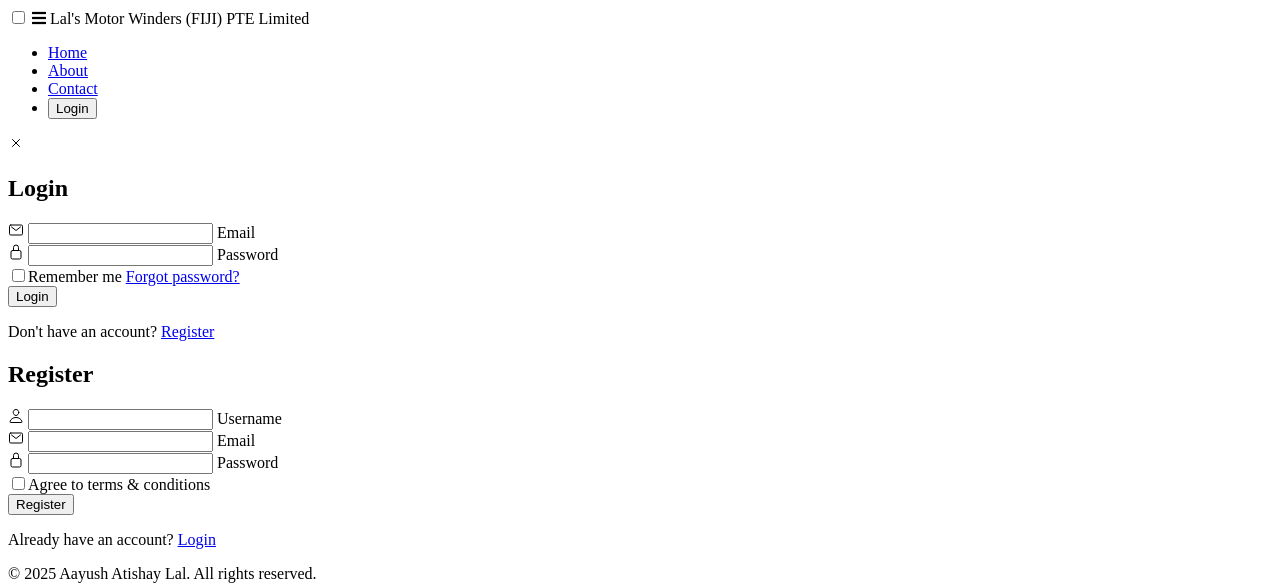
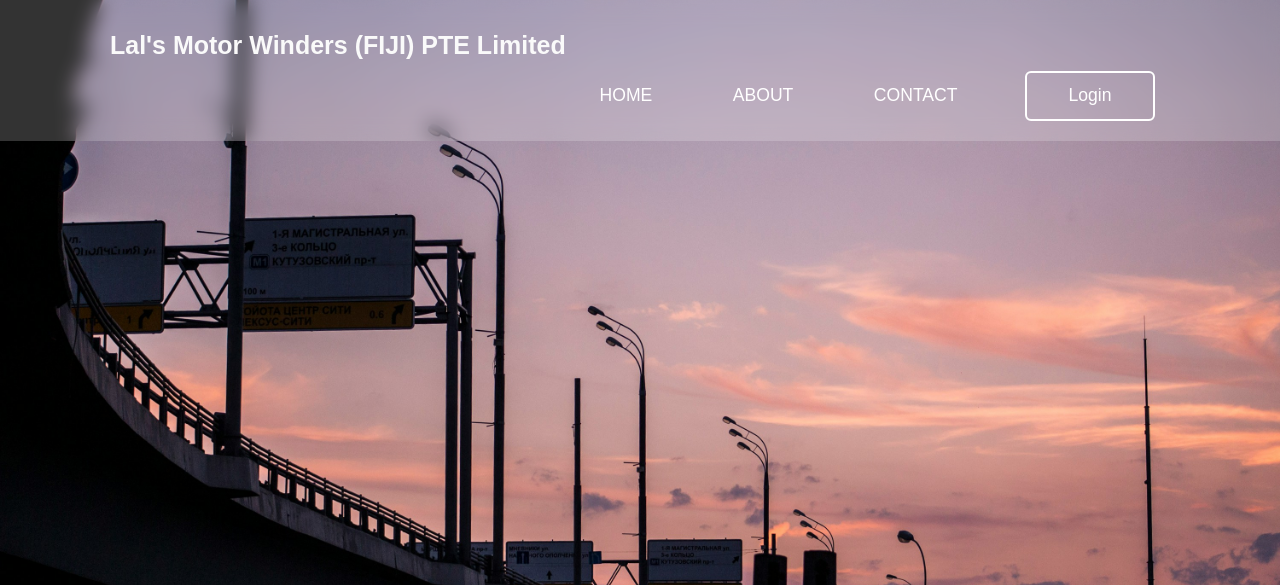
Before and after one commit to Yushfj/LalsMotorWinders, a website: page index.html in a window 1280 px wide. Shown: the top 585 px of the page. Drawn offline with nearby package versions, Linux system fonts and the light colour scheme; a web font is replaced by a local one.

Commit message:
1Update styles.css

```diff
--- a/styles.css
+++ b/styles.css
@@ -1,4 +1,211 @@
-/* Forgot Password Form */
+* {
+    padding: 0;
+    margin: 0;
+    box-sizing: border-box;
+    font-family: 'Poppins', sans-serif;
+}
+
+body {
+    display: flex;
+    justify-content: center;
+    align-items: center;
+    min-height: 100vh;
+    background-image: url('4.jpg');
+    background-size: cover;
+    background-position: center;
+}
+
+header {
+    background-color: #05190A;
+    position: fixed;
+    top: 0;
+    left: 0;
+    width: 100%;
+    padding: 20px 100px;
+    background-color: rgba(255, 255, 255, 0.2);
+    backdrop-filter: blur(10px);
+    display: flex;
+    justify-content: space-between;
+    align-items: center;
+    z-index: 99;
+}
+
+header .navigation ul li a {
+    position: relative;
+    font-size: 1.1em;
+    color: #fff;
+    text-decoration: none;
+    font-weight: 500;
+    margin-left: 40px;
+}
+
+header .navigation ul li a::after {
+    content: '';
+    position: absolute;
+    left: 0;
+    bottom: -6px;
+    width: 100%;
+    height: 3px;
+    border-radius: 5px;
+    transform-origin: 50% 50%;
+    transform: scaleX(0);
+    transition: transform .5s;
+    box-shadow: 0 0 10px rgba(255, 255, 255, 0.8);
+    background: linear-gradient(to right, #ffffff, #f3f3f3);
+}
+
+header .navigation ul li a:hover::after {
+    transform-origin: right;
+    transform: scaleX(1);
+}
+
+header .navigation ul li .btnLogin-popup {
+    width: 130px;
+    height: 50px;
+    background: transparent;
+    border: 2px solid #fff;
+    outline: none;
+    border-radius: 6px;
+    cursor: pointer;
+    font-size: 1.1em;
+    color: #fff;
+    font-weight: 500;
+    margin-left: 40px;
+}
+
+header .navigation ul li .btnLogin-popup:hover {
+    background-color: #05190A;
+    color: #fff;
+}
+
+/* Responsive Navbar styles */
+header .navigation ul {
+    float: right;
+    margin-right: 20px;
+}
+
+header .navigation ul li {
+    display: inline-block;
+    line-height: 50px;
+    margin: 0 5px;
+}
+
+header .navigation ul li a {
+    padding: 7px 13px;
+    border-radius: 3px;
+    text-transform: uppercase;
+}
+
+ul li a.active, ul li a:hover {
+    background: #05190A;
+    transition: .5s;
+}
+
+.check_btn {
+    font-size: 25px;
+    color: white;
+    float: left;
+    line-height: 50px;
+    margin-right: 10px;
+    cursor: pointer;
+    display: none;
+}
+
+#check {
+    display: none;
+}
+
+@media (max-width: 858px) {
+    .check_btn {
+        display: block;
+    }
+    ul {
+        position: fixed;
+        width:50%;
+        height: 70vh;
+        background: #2c5038;
+        top: 100px;
+        left: -100%;
+        text-align:left;
+        transition: all .5s;
+        border: 2px solid #c9c8c8;
+        border-radius: 6px;
+        box-shadow: 0 0 30px rgba(0, 0, 0, 0.5);
+    }
+    header .navigation ul li {
+        display: block;
+        margin: 50px 0;
+        line-height: 30px;
+    }
+    header .navigation ul li a {
+        font-size: 20px;
+    }
+    #check:checked ~ ul {
+        left: 0;
+    }
+}
+
+.logo {
+    color: rgb(250, 250, 250);
+    user-select: none;
+    font-size: 25px;
+    line-height: 50px;
+    padding: 0 10px;
+    font-family: 'Poppins', sans-serif;
+    font-weight: bold;
+}
+
+.cover_box {
+    position: relative;
+    width: 400px;
+    height: 440px;
+    background: transparent;
+    border: 2px solid #c9c8c8;
+    border-radius: 20px;
+    backdrop-filter: blur(20px);
+    box-shadow: 0 0 30px rgba(0, 0, 0, 0.5);
+    display: flex;
+    justify-content: center;
+    align-items: center;
+    transform: scale(0);
+    overflow: hidden;
+    transition: transform .5s ease, height .2s ease, border-color 0.5s ease;
+}
+
+.cover_box.active-popup {
+    transform: scale(1);
+}
+
+.cover_box.active {
+    height: 520px;
+}
+
+.cover_box .form-box {
+    width: 100%;
+    padding: 40px;
+}
+
+.cover_box .form-box.login {
+    transition: transform .50s ease;
+    transform: translateX(0);
+}
+
+.cover_box.active .form-box.login {
+    transition: none;
+    transform: translateX(-400px);
+}
+
+.cover_box .form-box.register {
+    position: absolute;
+    transition: none;
+    transform: translateX(400px);
+}
+
+.cover_box.active .form-box.register {
+    transition: transform .50s ease;
+    transform: translateX(0);
+}
+
 .cover_box .form-box.forgot-password {
     position: absolute;
     transition: none;
@@ -10,21 +217,54 @@
     transform: translateX(0);
 }
 
-/* Ensure the form matches the existing style */
-.cover_box .form-box.forgot-password h2 {
+.cover_box .icon-close {
+    position: absolute;
+    top: 5px;
+    right: 5px;
+    width: 45px;
+    height: 45px;
+    background: #05190A;
+    font-size: 2em;
+    color: #fff;
+    display: flex;
+    justify-content: center;
+    align-items: center;
+    border-radius: 50%;
+    z-index: 1;
+    cursor: pointer;
+}
+
+.form-box h2 {
     font-size: 2em;
     color: #05190A;
     text-align: center;
 }
 
-.cover_box .form-box.forgot-password .input-box {
+.input-box {
     position: relative;
     width: 100%;
     height: 50px;
     margin: 30px 0;
 }
 
-.cover_box .form-box.forgot-password .input-box input {
+.input-box label {
+    position: absolute;
+    top: 50%;
+    left: 10px;
+    transform: translateY(-50%);
+    font-size: 1em;
+    color: #05190A;
+    font-weight: 500;
+    pointer-events: none;
+    transition: .5s;
+}
+
+.input-box input:focus~label,
+.input-box input:valid~label {
+    top: -10px;
+}
+
+.input-box input {
     width: 100%;
     height: 100%;
     background: transparent;
@@ -37,24 +277,7 @@
     padding: 0 35px 0 5px;
 }
 
-.cover_box .form-box.forgot-password .input-box label {
-    position: absolute;
-    top: 50%;
-    left: 10px;
-    transform: translateY(-50%);
-    font-size: 1em;
-    color: #05190A;
-    font-weight: 500;
-    pointer-events: none;
-    transition: .5s;
-}
-
-.cover_box .form-box.forgot-password .input-box input:focus~label,
-.cover_box .form-box.forgot-password .input-box input:valid~label {
-    top: -10px;
-}
-
-.cover_box .form-box.forgot-password .input-box .icon {
+.input-box .icon {
     position: absolute;
     right: 8px;
     font-size: 1.2em;
@@ -62,7 +285,30 @@
     line-height: 57px;
 }
 
-.cover_box .form-box.forgot-password .btn {
+.remember-forgot {
+    font-size: .9em;
+    color: #05190A;
+    font-weight: 500;
+    margin: -15px 0 15px;
+    display: flex;
+    justify-content: space-between;
+}
+
+.remember-forgot label input {
+    accent-color: #05190A;
+    margin-right: 3px;
+}
+
+.remember-forgot a {
+    color: #05190A;
+    text-decoration: underline;
+}
+
+.remember-forgot a:hover {
+    text-decoration: underline;
+}
+
+.btn {
     width: 100%;
     height: 45px;
     background-color: #05190A;
@@ -75,7 +321,7 @@
     font-weight: 500;
 }
 
-.cover_box .form-box.forgot-password .login-register {
+.login-register {
     font-size: .9em;
     color: #c9c8c8;
     text-align: center;
@@ -83,12 +329,49 @@
     margin: 25px 0 10px;
 }
 
-.cover_box .form-box.forgot-password .login-register p a {
+.login-register p a {
     color: #9a9a9a;
     text-decoration: none;
     font-weight: 600;
 }
 
-.cover_box .form-box.forgot-password .login-register p a:hover {
+.login-register p a:hover {
     text-decoration: underline;
 }
+
+/* Footer */
+.footer {
+    position: absolute;
+    bottom: 0;
+    width: 100%;
+    color: #fff;
+    padding: 10px 0;
+    text-align: center;
+    background-color: rgba(255, 255, 255, 0.2);
+    backdrop-filter: blur(10px);
+}
+
+.footer-content {
+    display: flex;
+    justify-content: center;
+    align-items: center;
+    flex-direction: column;
+    padding: 0 10px;
+}
+
+.social-icons a {
+    color: #fff;
+    font-size: 1.5em;
+    margin:0 10px;
+    text-decoration: none;
+    transition: color 0.3s ease-in-out;
+}
+
+.footer-content p {
+    font-size: 0.9em;
+    margin-bottom: 10px;
+}
+
+.social-icons a:hover {
+    color: #05190A;
+}
```
